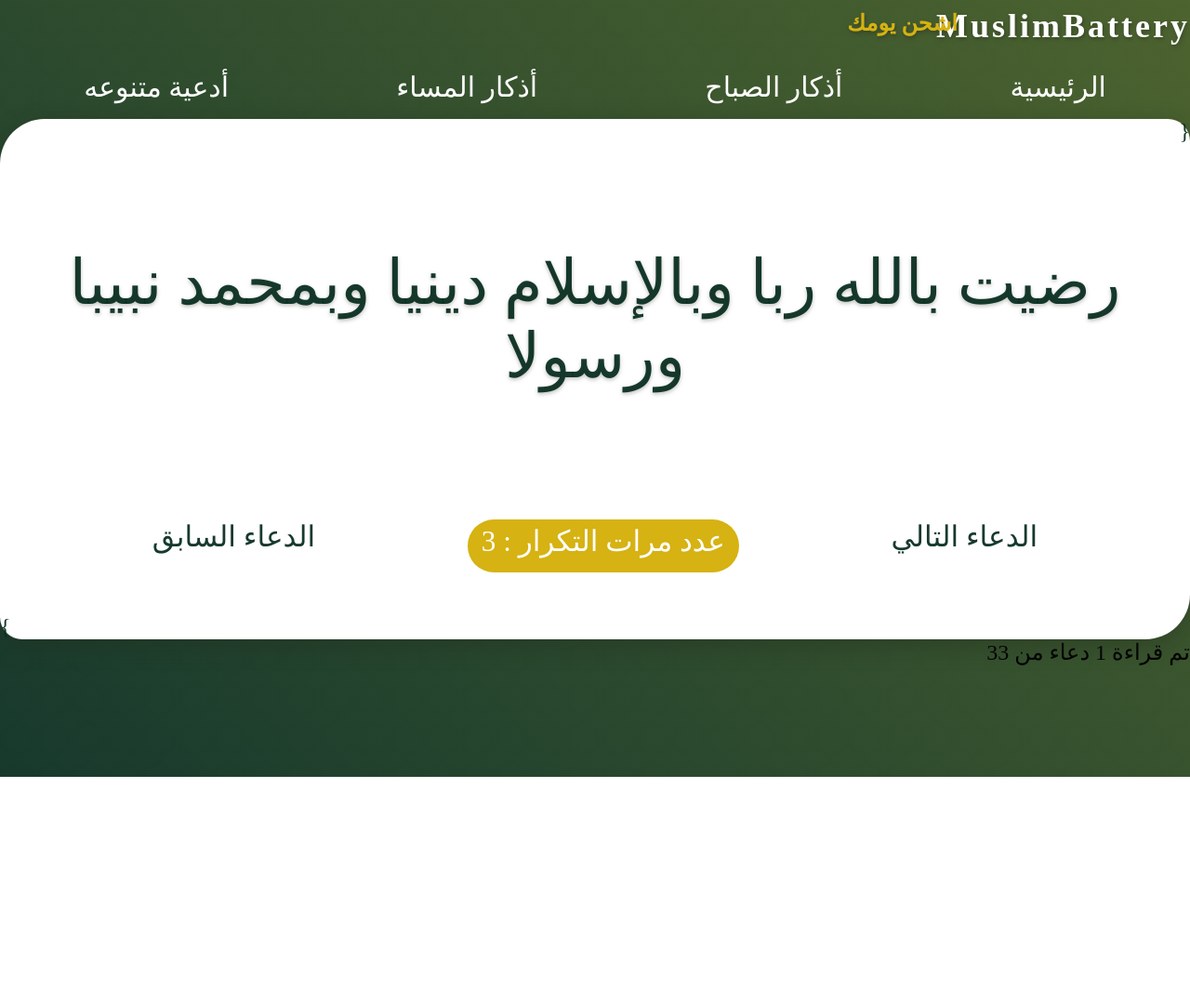
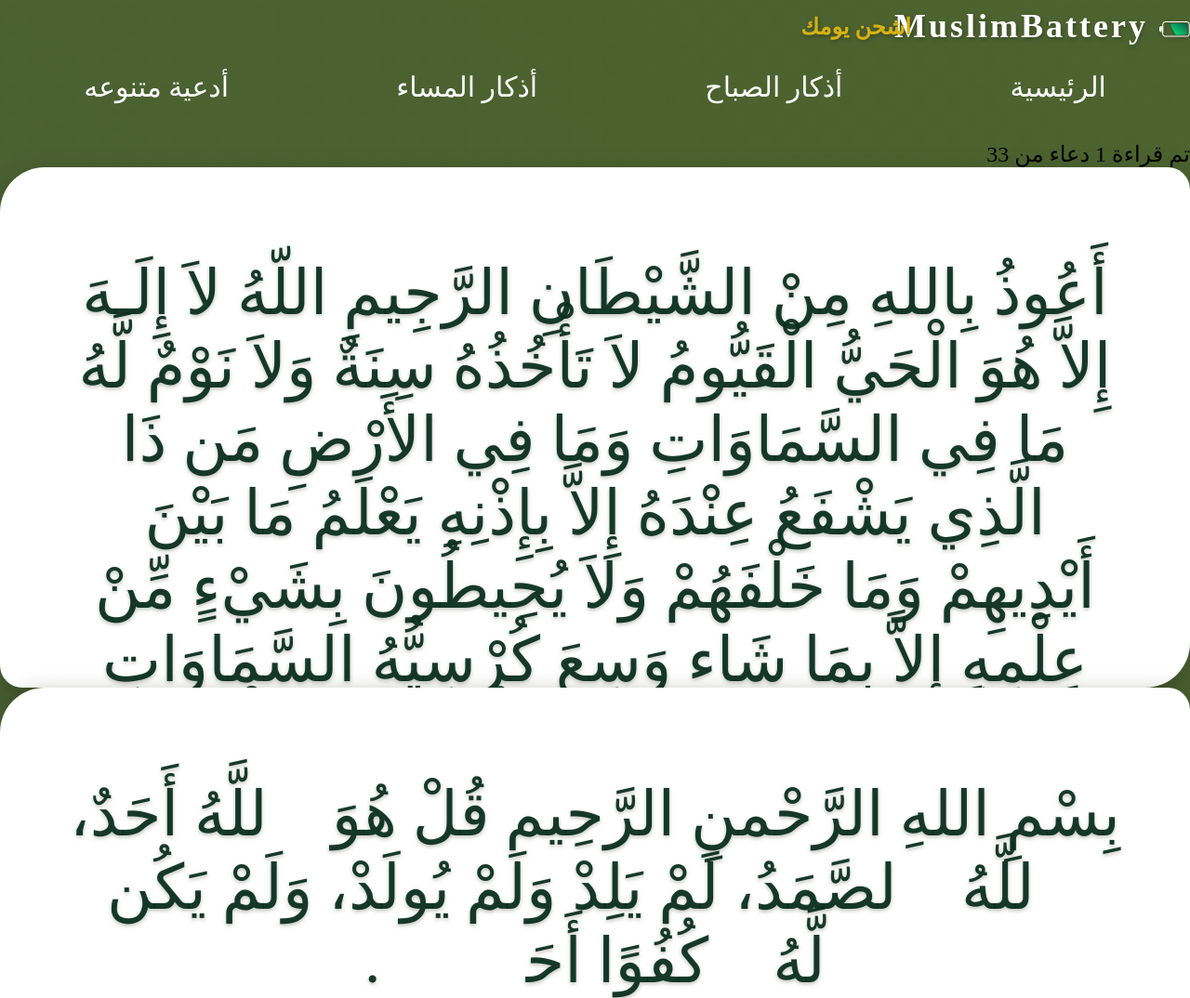
Before and after one commit to 7usien/muslim-battery, a website: page index.html in a window 1280 px wide. Shown: the top 1074 px of the page at 93% size. Before the commit the page ends 836 px from the top, so only its background shows below. Drawn offline with Linux system fonts and the light colour scheme; a web font is replaced by a local one.

Commit message:
use fetch

```diff
--- a/index.html
+++ b/index.html
@@ -11,9 +11,14 @@
 <body>
   <div class="container">
 
-    <header class="header">
+    <header class="header margin-bottom-1">
       <a href="#home" class="header__logo">
-        <h1>MuslimBattery <span>اشحن يومك</span></h1>
+        <h1>
+          <img src="img/battery.svg" alt="">
+
+
+          MuslimBattery <span>اشحن يومك</span>
+        </h1>
       </a>
       <nav class="header__nav">
         <ul>
@@ -28,24 +33,7 @@
     <main>
       <div class="content">
 
-        <div class="card">
-          <h2 class="card__title">
 
-            رضيت بالله ربا وبالإسلام دينيا وبمحمد نبيبا ورسولا
-
-
-          </h2>
-
-
-          <div class="card__nav">
-
-            <span class="card__nav--right">الدعاء التالي</span>
-            <span class="card__count">عدد مرات التكرار : 3</span>
-
-            <span class="card__nav--left">الدعاء السابق</span>
-
-          </div>
-        </div>
 
 
         <div class="progress">
@@ -63,7 +51,7 @@
 
   </div>
 
-
+  <script src="js/app.js"></script>
 </body>
 
 </html>
--- /dev/null
+++ b/js/app.js
@@ -0,0 +1,69 @@
+
+const content = document.querySelector('.content');
+const doaaCount = document.querySelector('.card__count');
+const cards = document.querySelectorAll('.card');
+
+
+
+class Doaa {
+
+  fetchData = async () => {
+
+    const respons = await fetch('../json/azkar.json');
+    const data = await respons.json();
+    return data
+
+  }
+
+
+
+
+}
+
+const doaa = new Doaa();
+doaa.fetchData()
+  .then(doaas => {
+
+
+    const filteredDoaa = Array.from(doaas).filter((doaa) => {
+      if (doaa['category'] === 'أذكار الصباح') {
+        return doaa
+      }
+
+    });
+
+    const totalCount = filteredDoaa.length;
+    filteredDoaa.forEach((doaa) => {
+
+
+      const card = `
+      <div class="card">
+          <h2 class="card__title">
+
+           ${doaa.zekr}
+
+
+          </h2>
+
+
+          <div class="card__nav">
+
+            <span class="card__nav--right">الدعاء التالي</span>
+            <span class="card__count">عدد مرات التكرار :    ${doaa.count}</span>
+
+            <span class="card__nav--left">الدعاء السابق</span>
+
+          </div>
+        </div>
+
+
+      `;
+
+      content.innerHTML += card;
+
+
+
+
+    })
+
+  })
--- a/sass/base/_reset.scss
+++ b/sass/base/_reset.scss
@@ -22,7 +22,7 @@ html[lang='ar'] {
 body {
 	padding-block: 0 0;
 	margin-block: 0 0;
-	background: linear-gradient(45deg, rgba($primary, 0.95), rgba($second, 0.95)),
+	background: linear-gradient(45deg, rgba($primary, 0.85), rgba($second, 0.95)),
 		url('../../img/pattern.png') repeat;
 
 	min-block-size: 100%;
--- a/sass/components/_card.scss
+++ b/sass/components/_card.scss
@@ -10,19 +10,6 @@
 	display: grid;
 	grid-template-columns: 1fr;
 	grid-template-rows: 1fr auto;
-
-	&::before {
-		content: '{';
-		position: absolute;
-		inset-inline-start: 0;
-		inset-block-start: 0;
-	}
-	&::after {
-		content: '}';
-		position: absolute;
-		inset-inline-end: 0;
-		inset-block-end: 0;
-	}
 
 	&__title {
 		text-align: center;
--- a/sass/layout/_header.scss
+++ b/sass/layout/_header.scss
@@ -3,6 +3,7 @@
 
 	margin-inline: 0 auto;
 	height: auto;
+
 	grid-column: 1/-1;
 	grid-row: 1/2;
 
@@ -25,8 +26,8 @@
 				font-size: 1rem;
 				letter-spacing: 0;
 				position: absolute;
-				inset-block-end: 10px;
-				inset-inline-start: 250px;
+				inset-block-end: 6px;
+				inset-inline-start: 300px;
 				color: $yellow;
 			}
 		}
--- a/sass/main.scss
+++ b/sass/main.scss
@@ -7,5 +7,6 @@
 @import 'layout/nav';
 @import 'layout/footer';
 @import 'components/card';
+@import 'utilties/utilities';
 
 @import 'pages/home';
--- /dev/null
+++ b/sass/utilties/_utilities.scss
@@ -0,0 +1,18 @@
+.margin-bottom-2 {
+	margin-bottom: 2rem;
+}
+.margin-bottom-1 {
+	margin-bottom: 1rem;
+}
+.margin-bottom-3 {
+	margin-bottom: 3rem;
+}
+.margin-top-3 {
+	margin-top: 3rem;
+}
+.margin-top-2 {
+	margin-top: 2rem;
+}
+.margin-top-1 {
+	margin-top: 1rem;
+}
```
Also changed, not shown: img/battery.svg (added), style.css.
